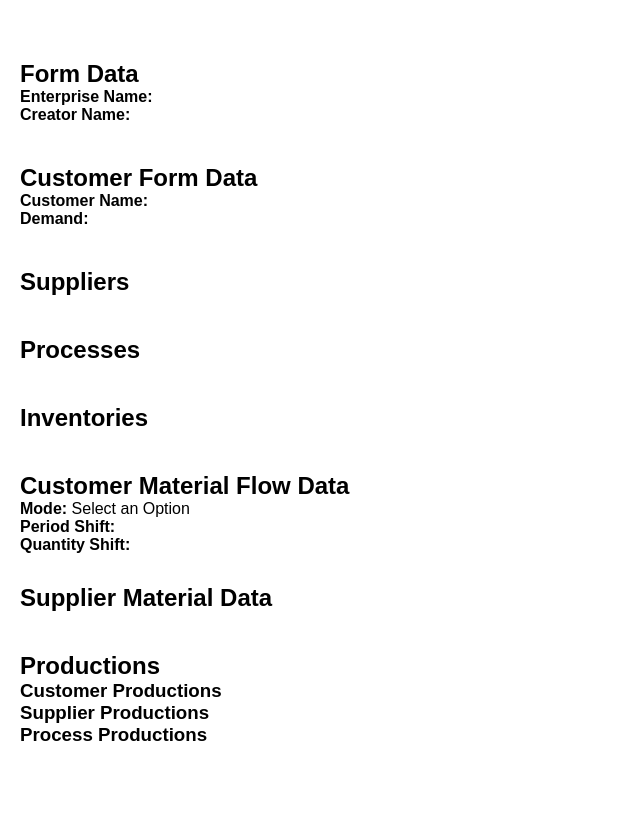
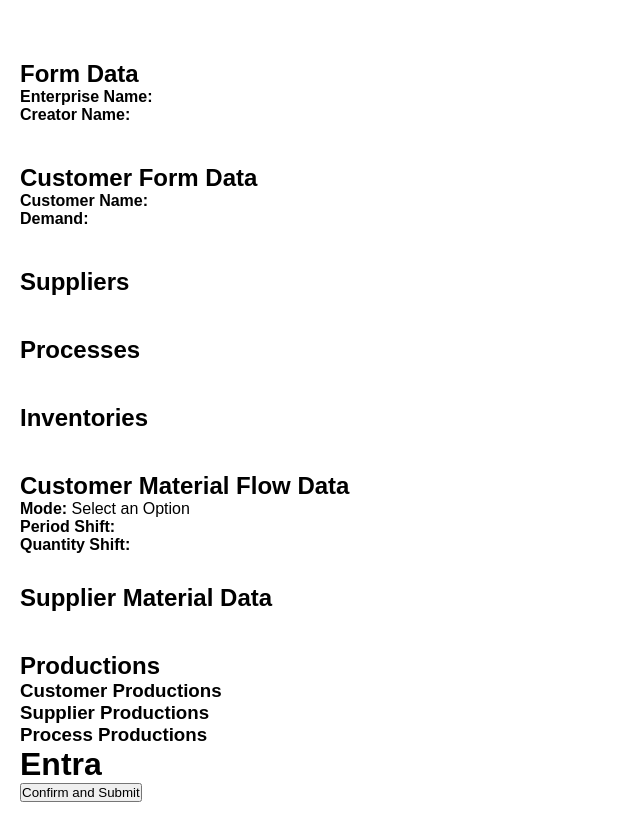
Before and after one commit to Rafael-Balocco/Automatic-Value-Stream-Mappin, a React (Vite) app in the folder frontTs/: page /review in a window 1280 px wide. Shown: the whole page, without its empty margins (0-640 px from the left). Before the commit the page ends 800 px from the top, so only its background shows below. Built offline with nearby package versions, Linux system fonts and the light colour scheme.

Commit message:
Submitting Data to backend

```diff
--- /dev/null
+++ b/frontTs/src/components/DataSubmission.tsx
@@ -0,0 +1,59 @@
+import React from 'react';
+import axios from 'axios';
+import { useAllCusProdContext } from '../contexts/cusProdContext';
+import { useAllProcProdContext } from '../contexts/proProdContext';
+import { useAllSupProdContext } from '../contexts/supProdContext';
+import { useMapInfoContext } from '../contexts/allMapInfoContext';
+import { useAllSupplierContext } from '../contexts/supHandlerContext';
+import { useCustomerContext } from '../contexts/customerContext';
+import { useAllProcessContext } from '../contexts/proHandlerContext';
+import { useAllInventoryContext } from '../contexts/inventoryContext';
+import { useCustomerMaterialFlowContext } from '../contexts/customerMatContext';
+import { useAllSupMatContext } from '../contexts/supMatContext';
+
+const DataSubmissionComponent: React.FC = () => {
+    const { CusProds } = useAllCusProdContext();
+    const { SupProds } = useAllSupProdContext();
+    const { ProcProds } = useAllProcProdContext();
+    const { formData } = useMapInfoContext();
+    const { suppliers } = useAllSupplierContext();
+    const { customerForm } = useCustomerContext();
+    const { processes } = useAllProcessContext();
+    const { inventories } = useAllInventoryContext();
+    const { SupMats } = useAllSupMatContext();
+    const { CusformData } = useCustomerMaterialFlowContext();
+
+    const handleSubmitData = async () => {
+        try {
+
+            const dados = {
+                CusProds,
+                SupProds,
+                ProcProds,
+                formData,
+                suppliers,
+                customerForm,
+                processes,
+                inventories,
+                SupMats,
+                CusformData,
+            };
+
+            // Faça a requisição POST para enviar os dados para o servidor
+            const resposta = await axios.post('http://localhost:3000/api/enviar-dados', dados);
+
+            console.log(resposta.data); // Exibir resposta do servidor
+        } catch (error) {
+            console.error('Erro ao enviar dados para o backend:', error);
+        }
+    };
+
+    return (
+        <div>
+            <h1>Entra</h1>
+            <button onClick={handleSubmitData}>Confirm and Submit</button>
+        </div>
+    );
+};
+
+export default DataSubmissionComponent;
--- a/frontTs/src/components/reviewForm.tsx
+++ b/frontTs/src/components/reviewForm.tsx
@@ -1,4 +1,5 @@
 import React from 'react';
+import DataSubmissionComponent from './DataSubmission';
 import { useAllCusProdContext } from '../contexts/cusProdContext';
 import { useAllProcProdContext } from '../contexts/proProdContext';
 import { useAllSupProdContext } from '../contexts/supProdContext';
@@ -128,6 +129,7 @@ export const ShowDataComponent: React.FC = () => {
                     ))}
                 </div>
             </div>
+            <DataSubmissionComponent/>
         </div>
     );
 }
```
